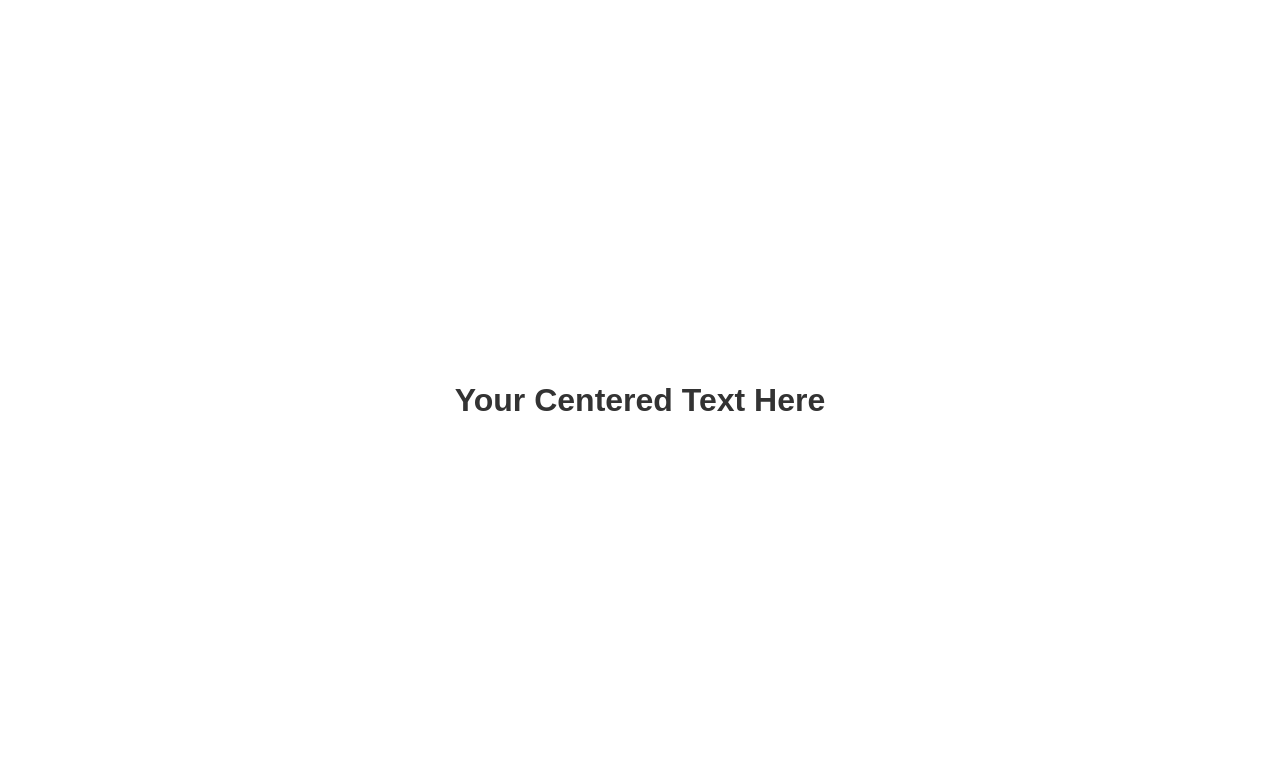
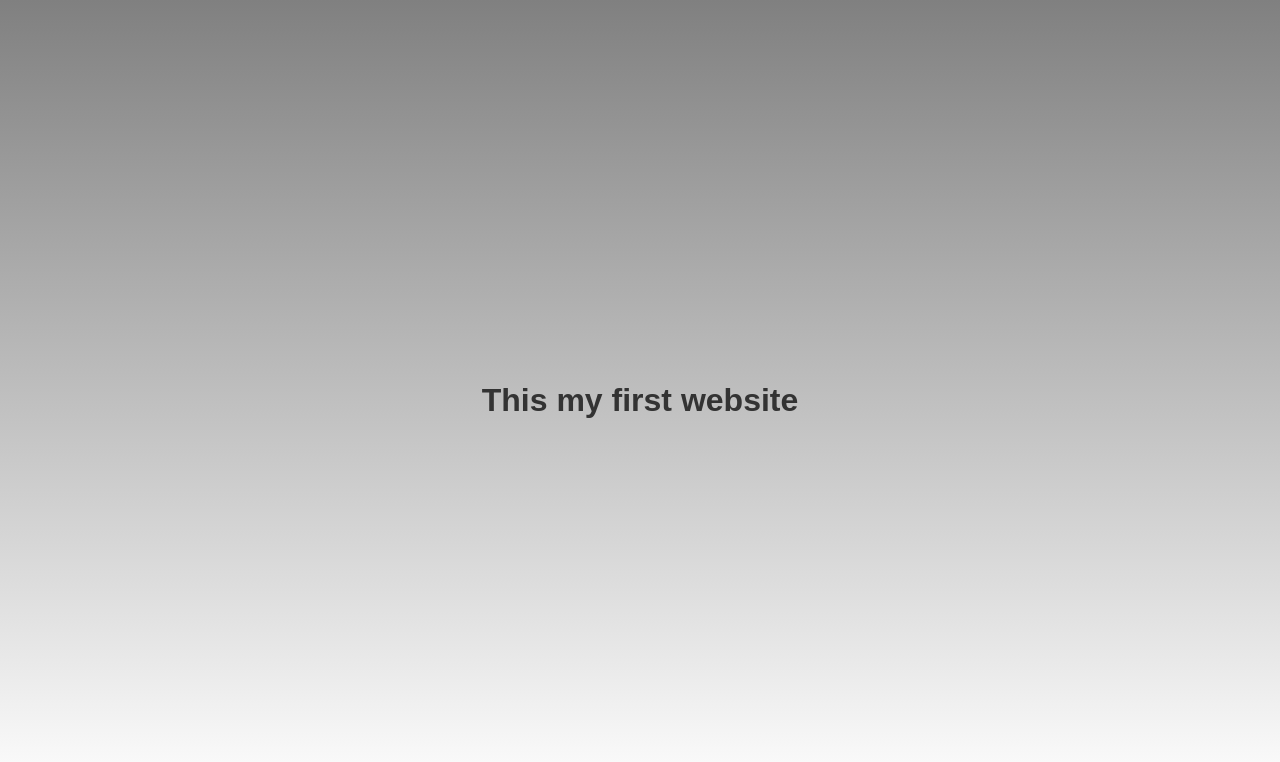
Before and after one commit to olliekicinski/centered-text-app, a plain HTML site: page index.html in a window 1280 px wide. Drawn offline with Linux system fonts and the light colour scheme.

Commit message:
Update index.html

```diff
--- a/index.html
+++ b/index.html
@@ -12,7 +12,7 @@
             height: 100vh;
             margin: 0;
             font-family: Arial, sans-serif;
-            background-color: #ffffff;
+            background: linear-gradient(to bottom, #808080, #ffffff); /* Grey to white gradient */
         }
         h1 {
             color: #333;
@@ -20,6 +20,6 @@
     </style>
 </head>
 <body>
-    <h1>Your Centered Text Here</h1>
+    <h1>This my first website</h1>
 </body>
 </html>
```
